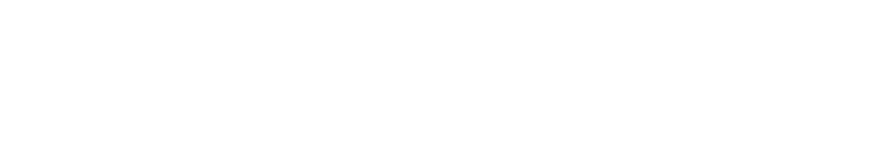
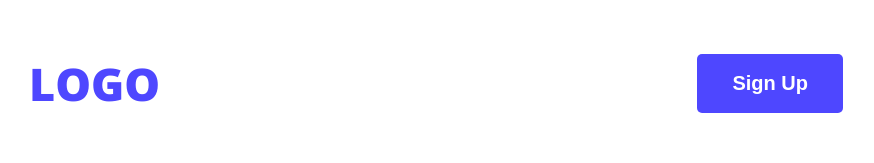
Before and after one commit to rafi-sarder/assignment-01, a plain HTML site: page index.html in a window 1280 px wide. Shown: the whole page, without its empty margins (179-1053 px from the left). Drawn offline with nearby package versions, Linux system fonts and the light colour scheme.

Commit message:
added an css file

```diff
--- a/index.html
+++ b/index.html
@@ -4,10 +4,19 @@
     <meta charset="UTF-8">
     <meta name="viewport" content="width=device-width, initial-scale=1.0">
     <title>Assignment-001</title>
+    <link rel="preconnect" href="https://fonts.googleapis.com">
+<link rel="preconnect" href="https://fonts.gstatic.com" crossorigin>
+<link href="https://fonts.googleapis.com/css2?family=Inter:ital,opsz,wght@0,14..32,100..900;1,14..32,100..900&family=Open+Sans:ital,wght@0,300..800;1,300..800&display=swap" rel="stylesheet">
+    <link rel="stylesheet" href="styles/assignment.css">
 </head>
-<body>
+<body class="open-sans-normal">
     <header>
-
+        <nav>
+            <h3 class="nav-title text-primary">LOGO</h3>
+            <ul>
+                <li><a href=""><button class="btn-primary">Sign Up</button></a></li>
+            </ul>
+        </nav>
     </header>
     <main>
 
--- /dev/null
+++ b/styles/assignment.css
@@ -0,0 +1,51 @@
+
+.open-sans-normal {
+  font-family: "Open Sans", sans-serif;
+  font-optical-sizing: auto;
+  font-style: normal;
+  font-variation-settings:
+    "wdth" 100;
+}
+
+.text-primary{
+    color: #4E47FF;
+}
+.dark-2{
+    color: #FFFFFF;
+}
+
+.btn-primary{
+    background-color: #4E47FF;
+    font-weight: bold;
+    font-size: 20px;
+    color: white;
+    padding: 18px 35px;
+    border-radius: 5px;
+    border: none;
+
+}
+nav{
+    display: flex;
+    align-items: center;
+    justify-content: space-between;
+    margin: 0px 200px;
+}
+.nav-title{
+    font-weight: 800;
+    font-size: 45px;
+}
+
+nav ul{
+    display: flex;
+    align-items: center;
+}
+
+nav ul li{
+    list-style: none;
+    margin-right: 50px;
+}
+
+nav li a{
+    text-decoration: none;
+    font-size: 20px;
+}
```
